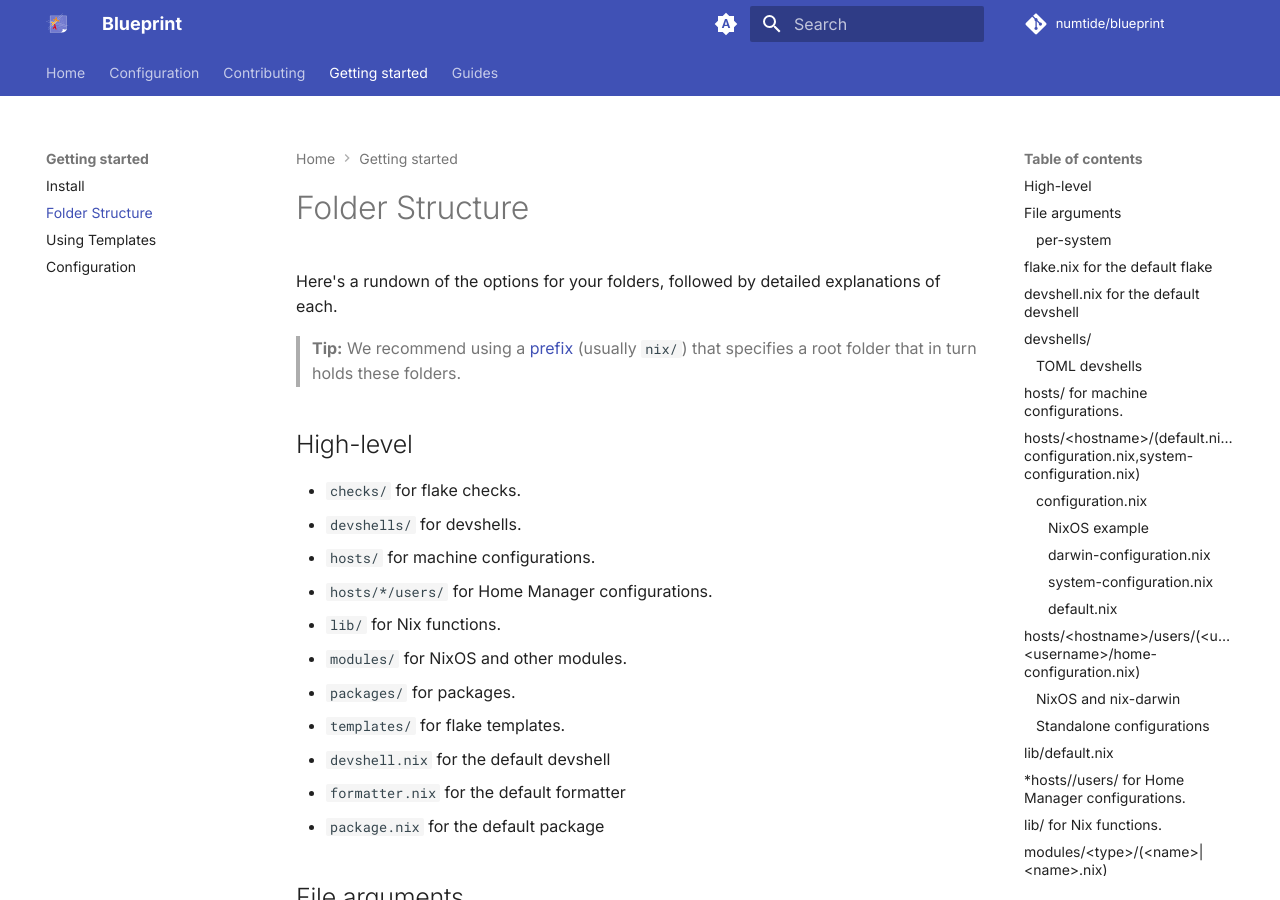
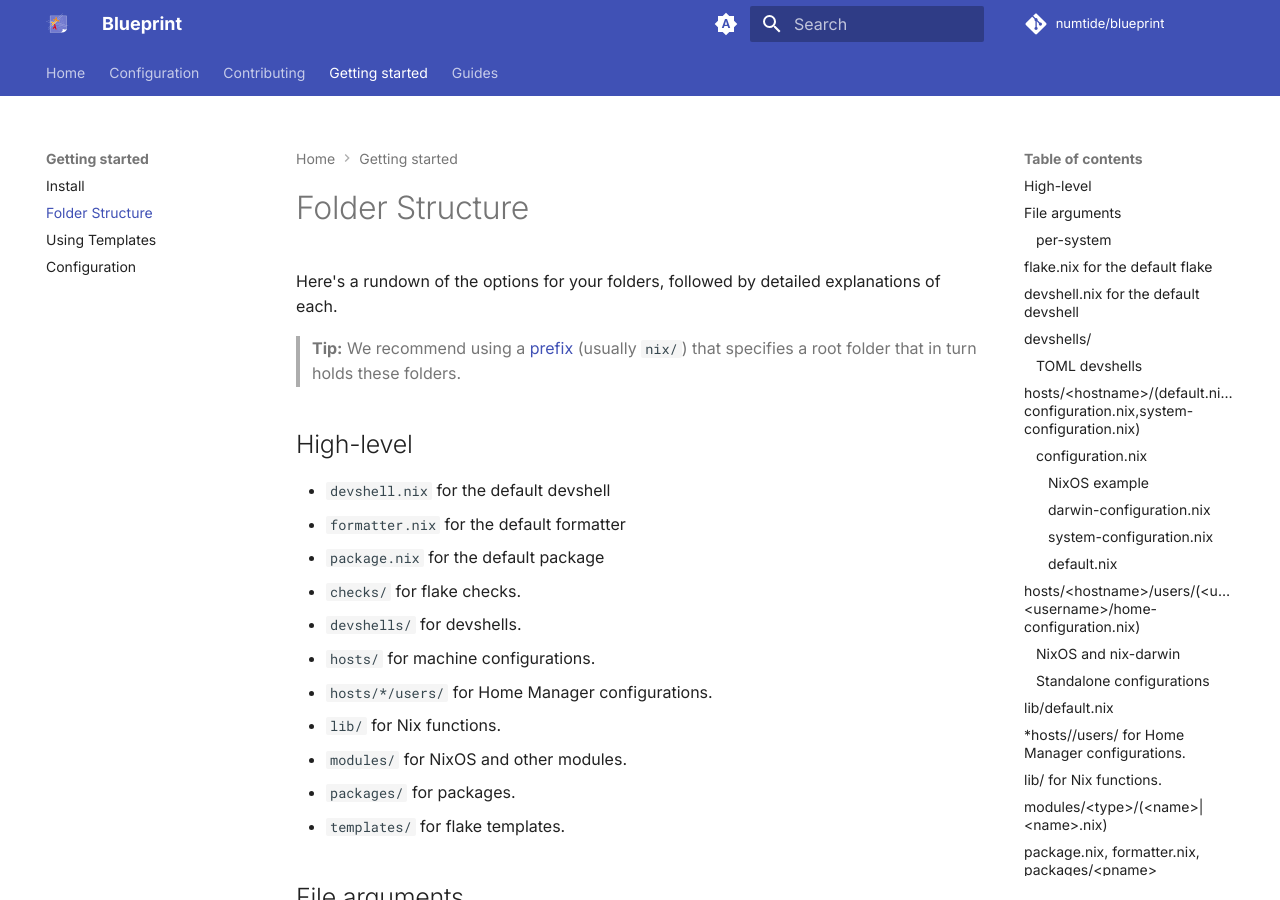
Before and after one commit to numtide/blueprint, an MkDocs documentation site: the page built from docs/content/getting-started/folder_structure.md, in a window 1280 px wide and 900 px high. Built offline with MkDocs 1.6.1 and Material for MkDocs 9.7.7, drawn with Linux system fonts in a browser that asks for light colours; comment, search, counter and statistics services are not loaded; the version menu is left out; some of the changed text lies outside the part shown.

Commit message:
Merged other docs in part 2

````diff
--- a/docs/content/getting-started/folder_structure.md
+++ b/docs/content/getting-started/folder_structure.md
@@ -6,6 +6,9 @@ Here's a rundown of the options for your folders, followed by detailed explanati
 
 ## High-level
 
+* `devshell.nix` for the default devshell
+* `formatter.nix` for the default formatter
+* `package.nix` for the default package
 * `checks/` for flake checks.
 * `devshells/` for devshells.
 * `hosts/` for machine configurations.
@@ -15,9 +18,6 @@ Here's a rundown of the options for your folders, followed by detailed explanati
 * `packages/` for packages.
 * `templates/` for flake templates.
 
-* `devshell.nix` for the default devshell
-* `formatter.nix` for the default formatter
-* `package.nix` for the default package
 
 ## File arguments
 
@@ -129,7 +129,7 @@ command = "postgres"
 command = "memcached"
 ```
 
-## **hosts/** for machine configurations.
+## `hosts/<hostname>/(default.nix|configuration.nix|darwin-configuration.nix,system-configuration.nix)`
 
 Nix runs on many different operating systems and architecture. When you create
 a flake, you can define what systems it can produce outputs for.
@@ -140,9 +140,6 @@ computers or systems.
 > **Note:** Whereas systems refer to operating systems running in conjunction
 with a specific architecture, a host refer to specific, single machine (virtual
 or physical) that runs Nix or NixOS.
-
-
-## `hosts/<hostname>/(default.nix|configuration.nix|darwin-configuration.nix,system-configuration.nix)`
 
 Each folder contains either a NixOS or nix-darwin configuration:
 
````
